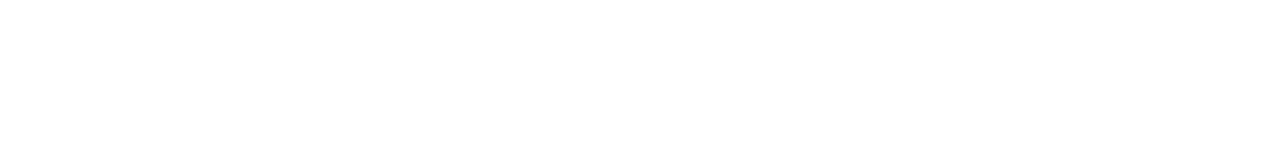
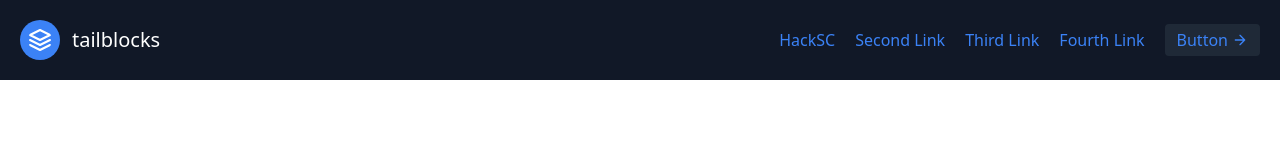
Before and after one commit to SuhitAgarwal/hacksc, a plain HTML site: page index.html in a window 1280 px wide. Drawn offline with nearby package versions, Linux system fonts and the light colour scheme.

Commit message:
tailwind

```diff
--- a/index.html
+++ b/index.html
@@ -3,9 +3,30 @@
 <head>
     <meta charset="UTF-8">
     <meta name="viewport" content="width=device-width, initial-scale=1.0">
-    <title>Document</title>
+    <title>HackSC</title>
+    <link href="https://unpkg.com/tailwindcss@^1.0/dist/tailwind.min.css" rel="stylesheet">
 </head>
 <body>
-
+    <header class="text-blue-500 bg-gray-900 body-font">
+        <div class="container mx-auto flex flex-wrap p-5 flex-col md:flex-row items-center">
+          <a class="flex title-font font-medium items-center text-white mb-4 md:mb-0">
+            <svg xmlns="http://www.w3.org/2000/svg" fill="none" stroke="currentColor" stroke-linecap="round" stroke-linejoin="round" stroke-width="2" class="w-10 h-10 text-white p-2 bg-blue-500 rounded-full" viewBox="0 0 24 24">
+              <path d="M12 2L2 7l10 5 10-5-10-5zM2 17l10 5 10-5M2 12l10 5 10-5"></path>
+            </svg>
+            <span class="ml-3 text-xl">tailblocks</span>
+          </a>
+          <nav class="md:ml-auto flex flex-wrap items-center text-base justify-center">
+            <a href="https://hacksc.com" target="_blank" class="mr-5 hover:text-white">HackSC</a>
+            <a class="mr-5 hover:text-white">Second Link</a>
+            <a class="mr-5 hover:text-white">Third Link</a>
+            <a class="mr-5 hover:text-white">Fourth Link</a>
+          </nav>
+          <button class="inline-flex items-center bg-gray-800 border-0 py-1 px-3 focus:outline-none hover:bg-gray-700 rounded text-base mt-4 md:mt-0">Button
+            <svg fill="none" stroke="currentColor" stroke-linecap="round" stroke-linejoin="round" stroke-width="2" class="w-4 h-4 ml-1" viewBox="0 0 24 24">
+              <path d="M5 12h14M12 5l7 7-7 7"></path>
+            </svg>
+          </button>
+        </div>
+      </header>
 </body>
 </html>
--- /dev/null
+++ b/main.css
@@ -0,0 +1,4 @@
+body{
+    background-color: aqua;
+    font-family: 'Roboto Slab', sans-serif;
+}
```
